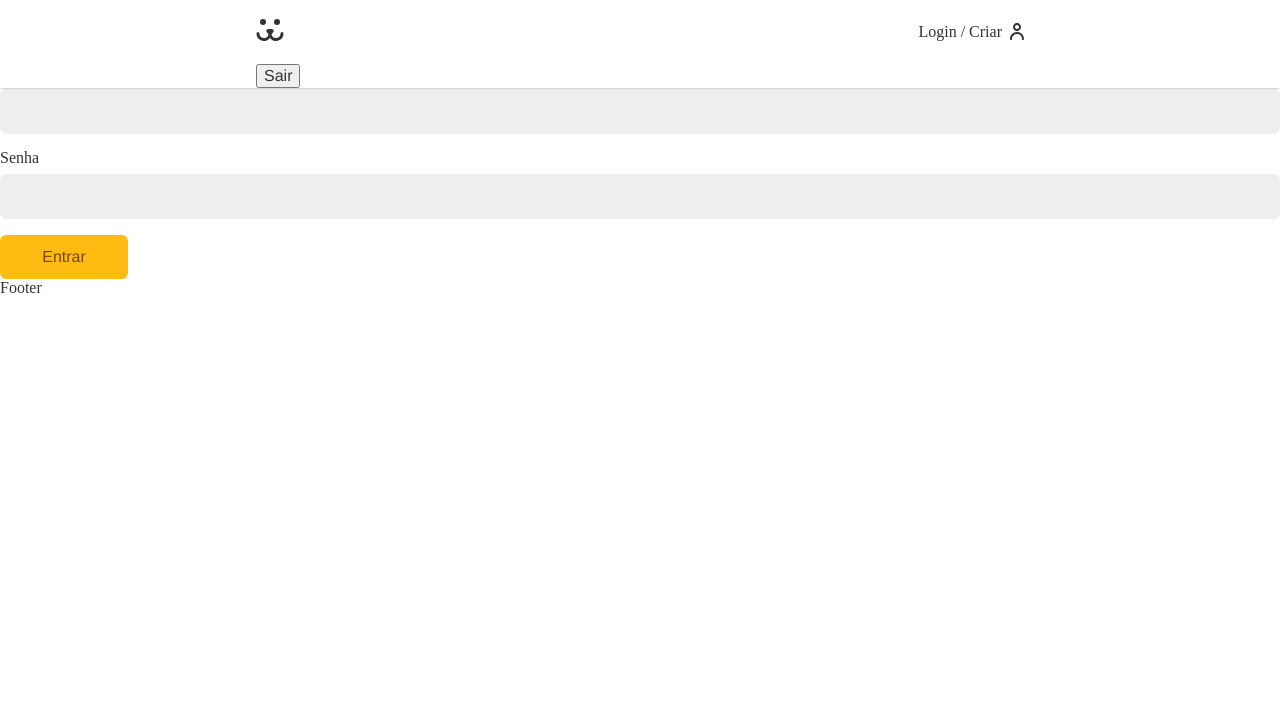
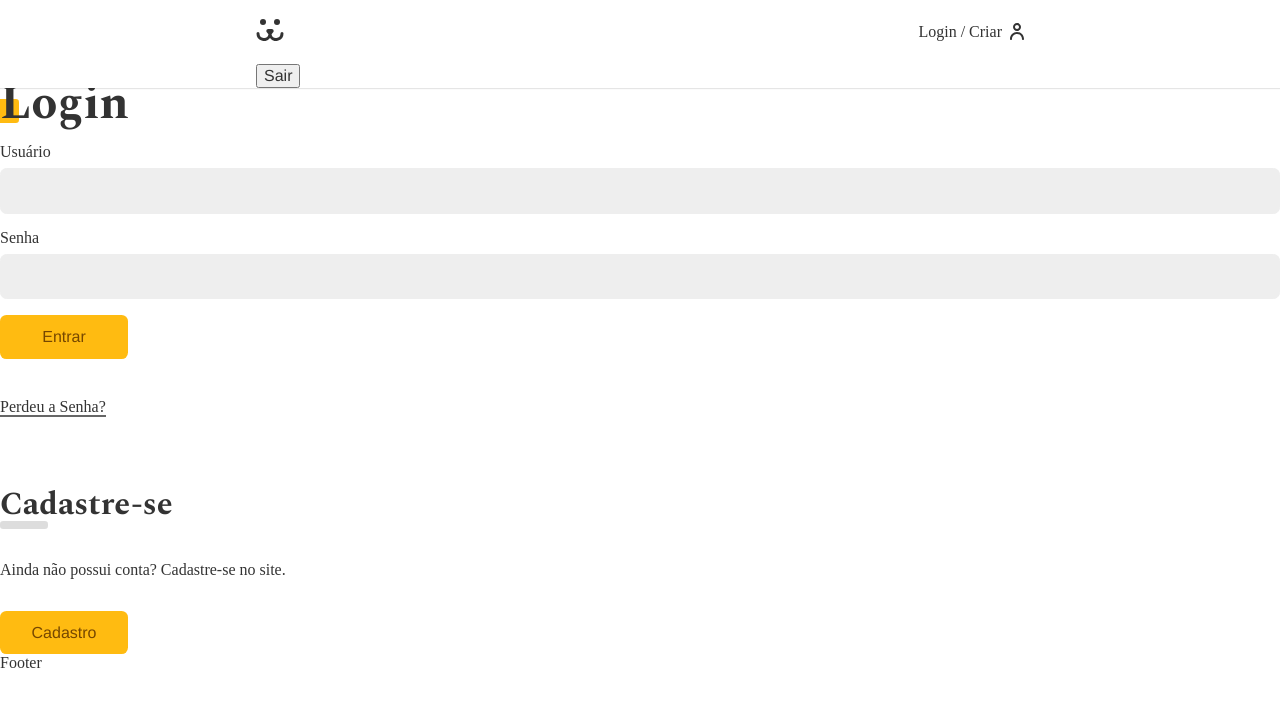
Before and after one commit to sidyjw/dogs, a React (Create React App) app: page /login in a window 1280 px wide. Shown: the top 706 px of the page. Built offline with nearby package versions, Linux system fonts and the light colour scheme.

Commit message:
Mais estilos aplicados ao LoginForm e outros componentes foram criados.

```diff
--- /dev/null
+++ b/src/components/ErrorMessage/index.tsx
@@ -0,0 +1,8 @@
+import * as S from "./styles";
+function ErrorMessage({ error }: { error: string | null }) {
+  if (!error) return null;
+
+  return <S.Error>{error}</S.Error>;
+}
+
+export default ErrorMessage;
--- /dev/null
+++ b/src/components/ErrorMessage/styles.ts
@@ -0,0 +1,6 @@
+import styled from "styled-components";
+
+export const Error = styled.p`
+  color: #f31;
+  margin: 1rem 0;
+`;
--- /dev/null
+++ b/src/components/Subtitle/index.ts
@@ -0,0 +1,16 @@
+import styled from "styled-components";
+
+export const Subtitle = styled.h2`
+  font-family: var(--type-second);
+  line-height: 1;
+  font-size: 2rem;
+
+  &:after {
+    content: " ";
+    display: block;
+    background-color: #ddd;
+    height: 0.5rem;
+    width: 3rem;
+    border-radius: 0.2rem;
+  }
+`;
--- /dev/null
+++ b/src/components/Title/index.ts
@@ -0,0 +1,23 @@
+import styled from "styled-components";
+
+export const Title = styled.h1`
+  font-family: var(--type-second);
+  line-height: 1;
+  font-size: 3rem;
+  margin: 1rem 0;
+  position: relative;
+  z-index: 1;
+
+  &:after {
+    content: " ";
+    display: block;
+    width: 1.5rem;
+    height: 1.5rem;
+    background-color: #fb1;
+    position: absolute;
+    bottom: 5px;
+    left: -5px;
+    border-radius: 0.2rem;
+    z-index: -1;
+  }
+`;
--- a/src/containers/LoginForm/index.tsx
+++ b/src/containers/LoginForm/index.tsx
@@ -1,9 +1,14 @@
 import Button from "components/Form/Button";
 import Input from "components/Form/Input";
+import * as S from "./styles";
+import { AnimeLeft } from "styles";
 import useForm from "hooks/useForm";
 import { useContext } from "react";
 import { UserContext } from "state/UserContext";
-
+import ErrorMessage from "components/ErrorMessage";
+import { Link } from "react-router-dom";
+import { Title } from "components/Title";
+import { Subtitle } from "components/Subtitle";
 function LoginForm() {
   const username = useForm();
   const password = useForm();
@@ -18,7 +23,10 @@ function LoginForm() {
   }
 
   return (
-    <form onSubmit={handleSubmit}>
+    <AnimeLeft>
+      <S.Section>
+        <Title>Login</Title>
+        <S.Form onSubmit={handleSubmit}>
           <Input label="Usuário" name="username" {...username} />
           <Input type="password" label="Senha" name="password" {...password} />
 
@@ -28,8 +36,20 @@ function LoginForm() {
             <Button>Entrar</Button>
           )}
 
-      {context?.error && context.error}
-    </form>
+          {context?.error && <ErrorMessage error={context.error} />}
+        </S.Form>
+        <S.LostPasswordLink>
+          <Link to="/login/perdeu">Perdeu a Senha?</Link>
+        </S.LostPasswordLink>
+        <S.RegisterWrapper>
+          <Subtitle>Cadastre-se</Subtitle>
+          <p>Ainda não possui conta? Cadastre-se no site.</p>
+          <Link to="/login/criar">
+            <Button>Cadastro</Button>
+          </Link>
+        </S.RegisterWrapper>
+      </S.Section>
+    </AnimeLeft>
   );
 }
 
--- /dev/null
+++ b/src/containers/LoginForm/styles.ts
@@ -0,0 +1,33 @@
+import styled from "styled-components";
+
+export const Section = styled.section``;
+
+export const Form = styled.form`
+  margin-bottom: 2rem;
+`;
+
+export const LostPasswordLink = styled.div`
+  display: inline-block;
+  color: #666;
+  padding: 0.5rem 0;
+  line-height: 1;
+
+  &:after {
+    content: " ";
+    height: 2px;
+    width: 100%;
+    background-color: currentColor;
+    display: block;
+  }
+`;
+
+export const RegisterWrapper = styled.div`
+  margin-top: 4rem;
+
+  & p {
+    margin-top: 2rem;
+    margin-bottom: 2rem;
+  }
+`;
+
+export const RegisterButton = styled.div``;
--- a/src/styles.ts
+++ b/src/styles.ts
@@ -1,4 +1,4 @@
-import styled, { createGlobalStyle } from "styled-components";
+import styled, { createGlobalStyle, keyframes } from "styled-components";
 
 export const GlobalStyles = createGlobalStyle`
     * {
@@ -10,11 +10,12 @@ export const GlobalStyles = createGlobalStyle`
         margin: 0;
         color: #333;
         --type-first: Helvetica, Arial, sans-serif;
-        --type-second: 'Spectral', Georgia;
+        --type-second: 'Spectral', georgia;
     }
 
     a {
         text-decoration: none;
+        color: #333;
     }
 
     h1,
@@ -51,3 +52,16 @@ export const Container = styled.div`
   padding: 0 1rem;
   margin: 0 auto;
 `;
+
+const animeLeft = keyframes`
+    to {
+        opacity: 1;
+        transform: translateX(0);
+    }
+`;
+
+export const AnimeLeft = styled.div`
+  opacity: 0;
+  transform: translateX(-20px);
+  animation: ${animeLeft} 0.3s forwards;
+`;
```
Lines whose indentation alone changed are shown as unchanged.
